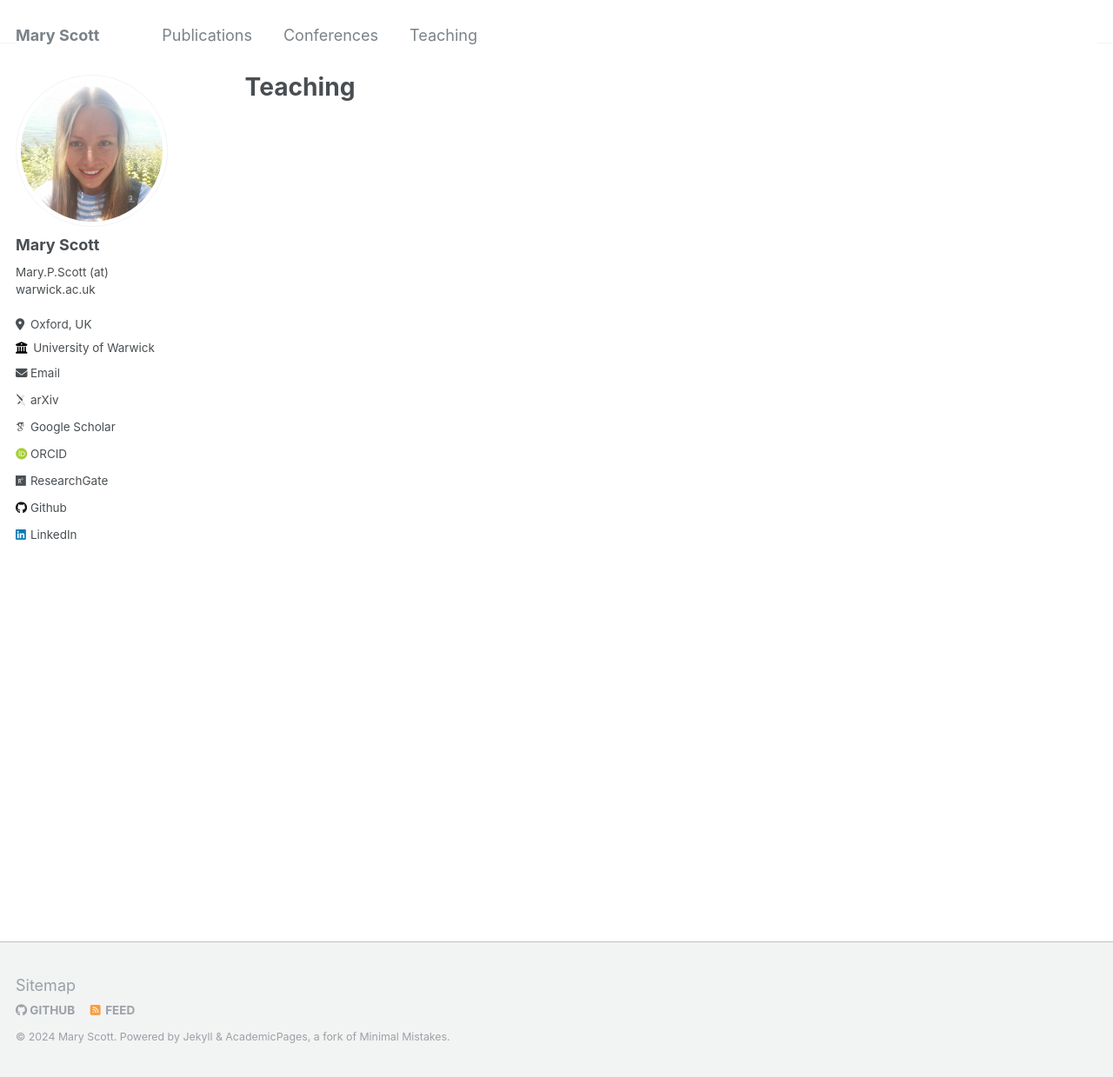
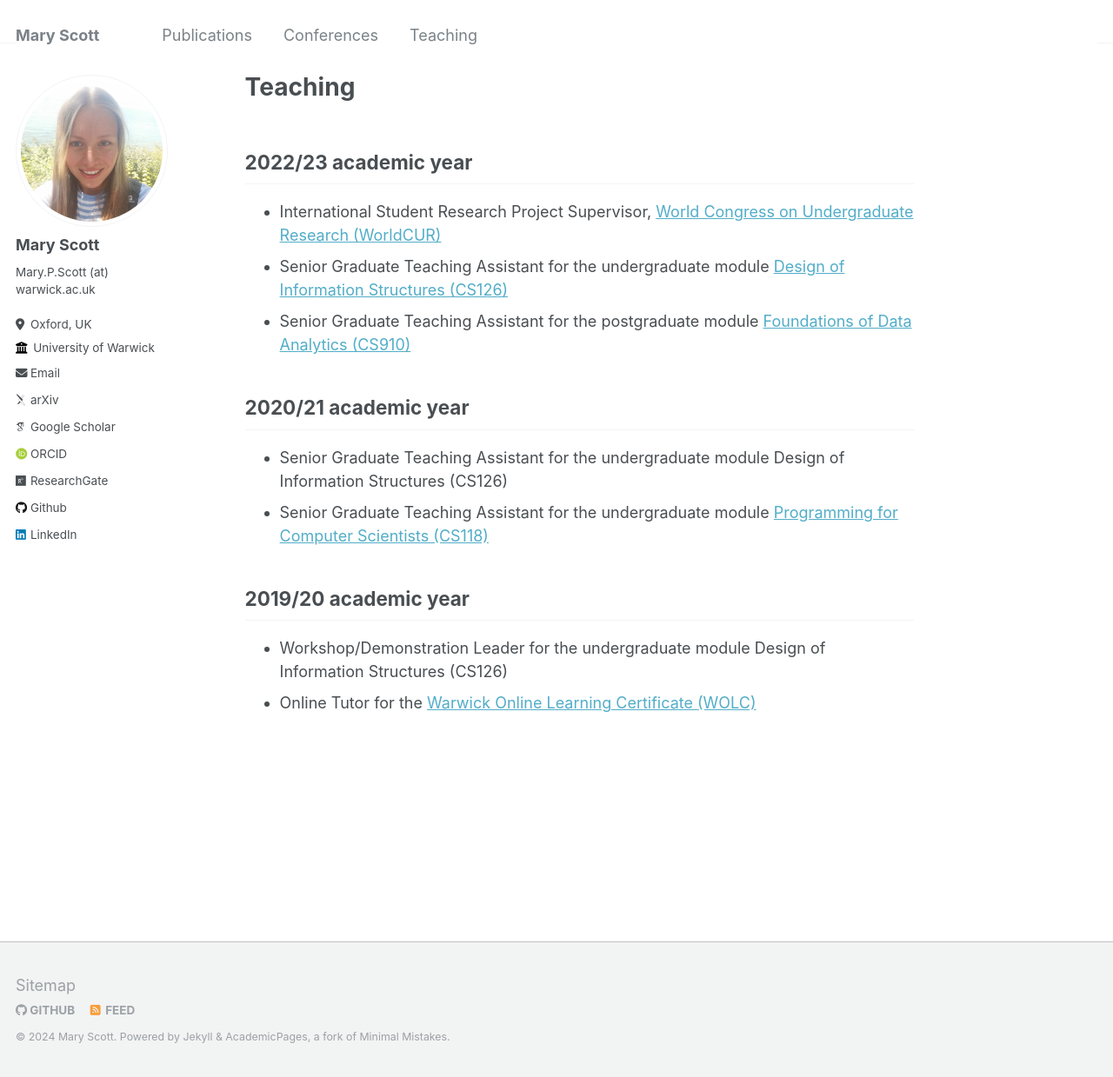
Before and after one commit to mary-python/mary-python.github.io, a Jekyll site: the page built from _pages/teaching.md, in a window 1280 px wide and 1239 px high. Shown: the whole window at 87% size. Built offline with Jekyll 4.4.1, drawn with Linux system fonts in a browser that asks for light colours; some web fonts are replaced.

Commit message:
Update teaching.md

```diff
--- a/_pages/teaching.md
+++ b/_pages/teaching.md
@@ -5,3 +5,22 @@ author_profile: true
 redirect_from:
   - /teaching.html
 ---
+
+2022/23 academic year
+------
+
+* International Student Research Project Supervisor, [World Congress on Undergraduate Research (WorldCUR)](https://warwick.ac.uk/fac/cross_fac/iatl/student-research/icur/worldcur)
+* Senior Graduate Teaching Assistant for the undergraduate module [Design of Information Structures (CS126)](https://warwick.ac.uk/fac/sci/dcs/teaching/modules/cs126/)
+* Senior Graduate Teaching Assistant for the postgraduate module [Foundations of Data Analytics (CS910)](https://warwick.ac.uk/fac/sci/dcs/teaching/modules/cs910/)
+
+2020/21 academic year
+------
+
+* Senior Graduate Teaching Assistant for the undergraduate module Design of Information Structures (CS126)
+* Senior Graduate Teaching Assistant for the undergraduate module [Programming for Computer Scientists (CS118)](https://warwick.ac.uk/fac/sci/dcs/teaching/modules/cs118/)
+
+2019/20 academic year
+------
+
+* Workshop/Demonstration Leader for the undergraduate module Design of Information Structures (CS126)
+* Online Tutor for the [Warwick Online Learning Certificate (WOLC)](https://warwick.ac.uk/students/news/newsevents/warwick_online_learning_certificate_phoebe/)
```
